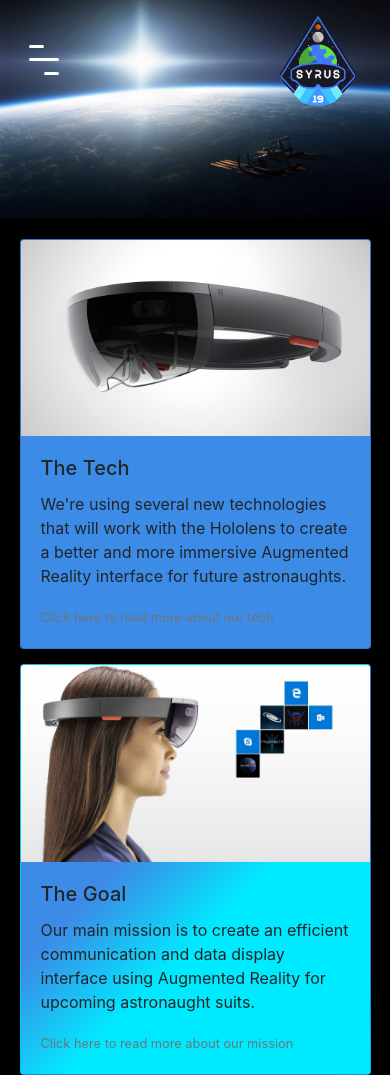
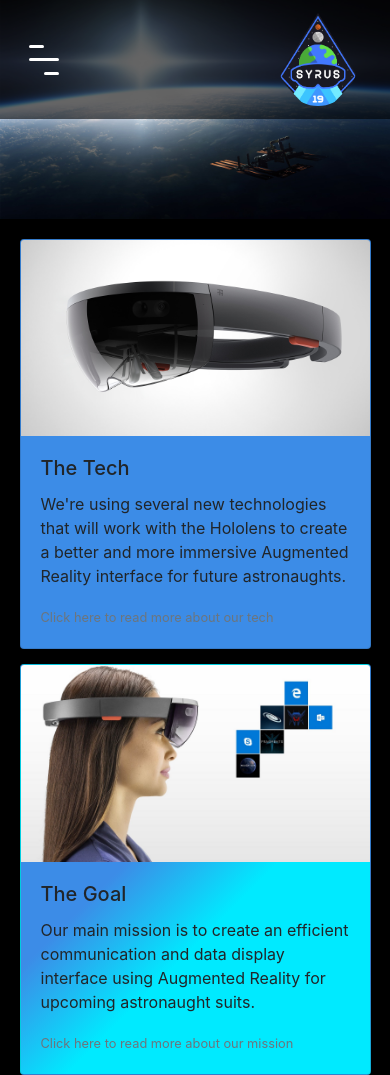
Before and after one commit to JMAK13/Bootstrap, a plain HTML site: page index.html in a window 390 px wide. Shown: the top 1075 px of the page. Drawn offline with Linux system fonts and the light colour scheme.

Commit message:
Update navbar abckground

```diff
--- a/css/styles.css
+++ b/css/styles.css
@@ -122,10 +122,10 @@ div.navbar *::selection{
 }
 
 @media only screen and (max-width: 560px){
-  #dropdown{
+  .navbar{
     background-color: rgba(0,0,0,0.6);
     min-width: 20%;
-    width: 30%;
+    width: 100%;
   }
 }
 
```
